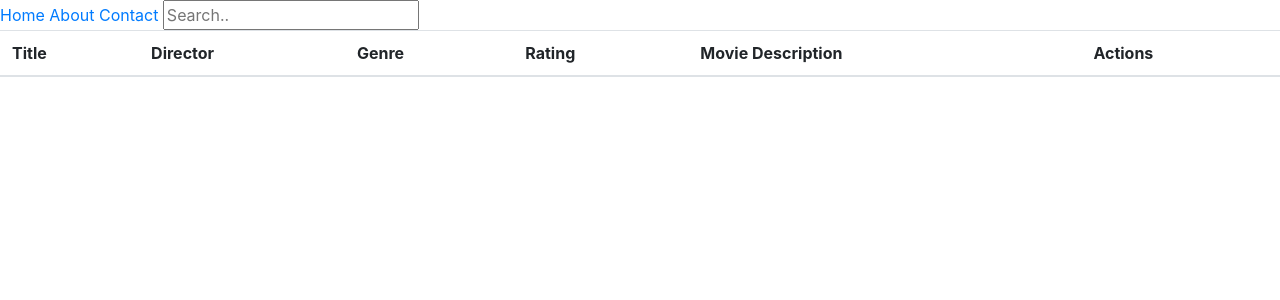
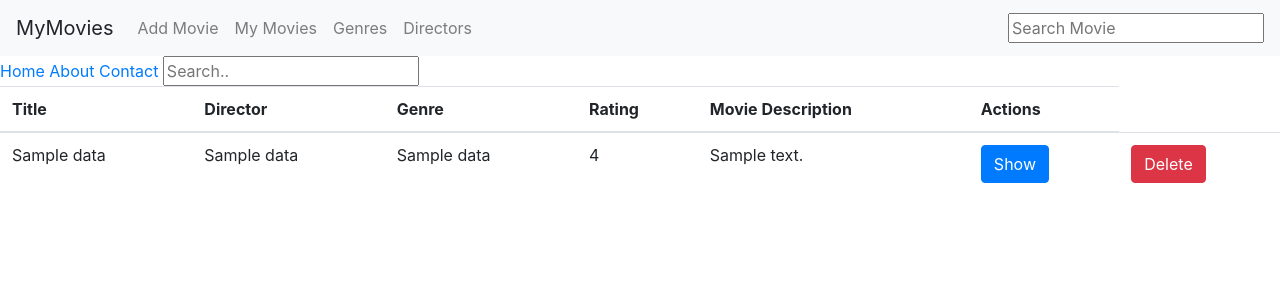
Before and after one commit to calingeorgediea/MovieAPP, a PHP site: the page made by app/views/searchpage.php in a window 1280 px wide. Shown: the top 300 px of the page. Run offline with PHP 8.4, Linux system fonts and the light colour scheme; the template is opened without the code that fills it: most values are stand-ins (such as "Sample title", 1, 10 or a date in 2020); lists and menus that the app fills with data are empty; some libraries are stand-ins or nearby versions.

Commit message:
not working

```diff
--- a/app/views/searchpage.php
+++ b/app/views/searchpage.php
@@ -1,4 +1,5 @@
 <head>
+<?php include('templates/navbar.php'); ?>
   <script src="https://ajax.googleapis.com/ajax/libs/jquery/3.6.0/jquery.min.js"></script>
   <script src="../../node_modules/lodash/lodash.js"></script>
   <!-- C:\MAMP\htdocs\MVC\node_modules\lodash\lodash.js -->
@@ -25,8 +26,35 @@
           <th scope="col">Actions</th>
         </tr>
       </thead>
-      <tbody id="contentTable">
-
+      <tbody id="contentTable"> <?php
+if($data) {
+foreach ($data as $value) {
+  ?>
+      <tr id="movie-<?php echo $value['MovieID']; ?>">
+        <td>
+          <?php print_r($value['MovieTitle']) ?>
+        </td>
+        <td>
+          <?php print_r($value['DirectorName']) ?>
+        </td>
+        <td>
+          <?php print_r($value['GenreName']) ?>
+        </td>
+        <td>
+          <?php print_r($value['MovieRating']) ?>
+        </td>
+        <td>
+          <?php print_r($value['MovieDescription']) ?>
+        </td>
+        <td><a class="btn btn-primary" href="<?php echo PUBLIC_PATH ?>movie/?id=<?php echo $value['MovieID'] ?>"> Show
+          </a></td>
+        <td><button onclick="deleteItem(<?php echo $value['MovieID']; ?>)" type="submit"
+            value="<?php echo $value['MovieID']; ?>" id="delete" class="btn btn-danger">Delete</button></td>
+      </tr>
+      <?php
+  }
+}
+  ?>
     </tbody>
     </table>
 </div>
@@ -48,7 +76,6 @@ function render(response){
     "</tr>"
     );
   }
-
 }
 
 function debounce( callback, delay ) {
@@ -68,7 +95,17 @@ myInput.addEventListener(
 
     function searchCache() {
       if(myInput.value) {
+        const url = new URL(window.location.href);
+        url.searchParams.set('q', myInput.value);
+
+        window.history.replaceState(null, null, url); // or pushState
         search(myInput.value);
+      } else {
+        const url = new URL(window.location.href);
+        var currentUrl = url.HREF;
+        console.log(currentUrl);
+        let params = new URLSearchParams(currentUrl);
+        params.delete('q'); //Query string is now: 'bar=2'
       }
     }
 
```
